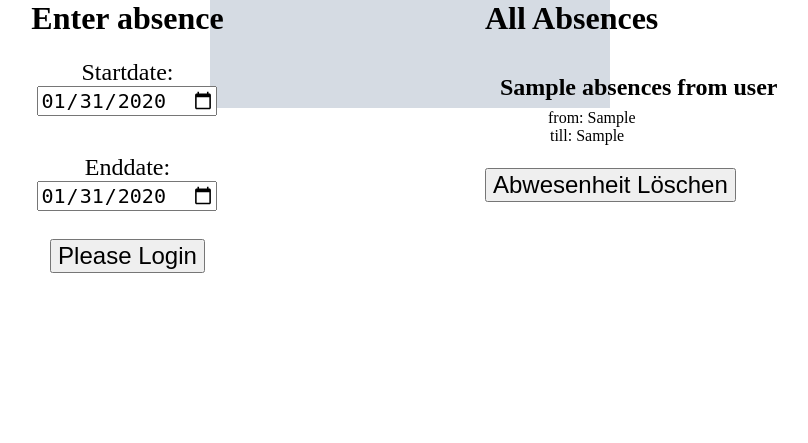
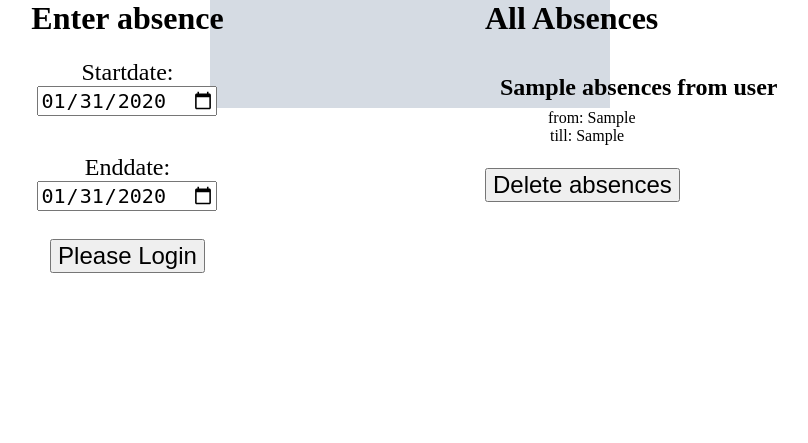
Before and after one commit to justTill/whereToLunch, a Django app: template app/absenceCalendar/templates/absenceCalendar/absenceIndex.html in a window 1280 px wide. Shown: the part 357-800 px from the top of the page, without its empty margins (230-1038 px from the left). Run offline with Django 3.2, Linux system fonts and the light colour scheme; tables that the repository leaves empty hold one stand-in row (values such as "Sample post"); the template is opened without the code that fills it: values that come from a table or form of the project are taken from there, most other values are stand-ins (such as "Sample title", 1, 10 or a date in 2020); grey boxes marked "Sample" are stand-in pictures; style sheets or scripts are compiled from the project's sources; some libraries are stand-ins or nearby versions.

Commit message:
switsch absence calendar to english

```diff
--- a/app/absenceCalendar/templates/absenceCalendar/absenceLists.html
+++ b/app/absenceCalendar/templates/absenceCalendar/absenceLists.html
@@ -23,6 +23,6 @@
                 </div>
             {% endfor %}
         </div>
-    <input type="submit" value="Abwesenheit Löschen">
+    <input type="submit" value="Delete absences">
 </form>
 {% endif %}
```
Also changed, not shown: CHANGELOG.md.
